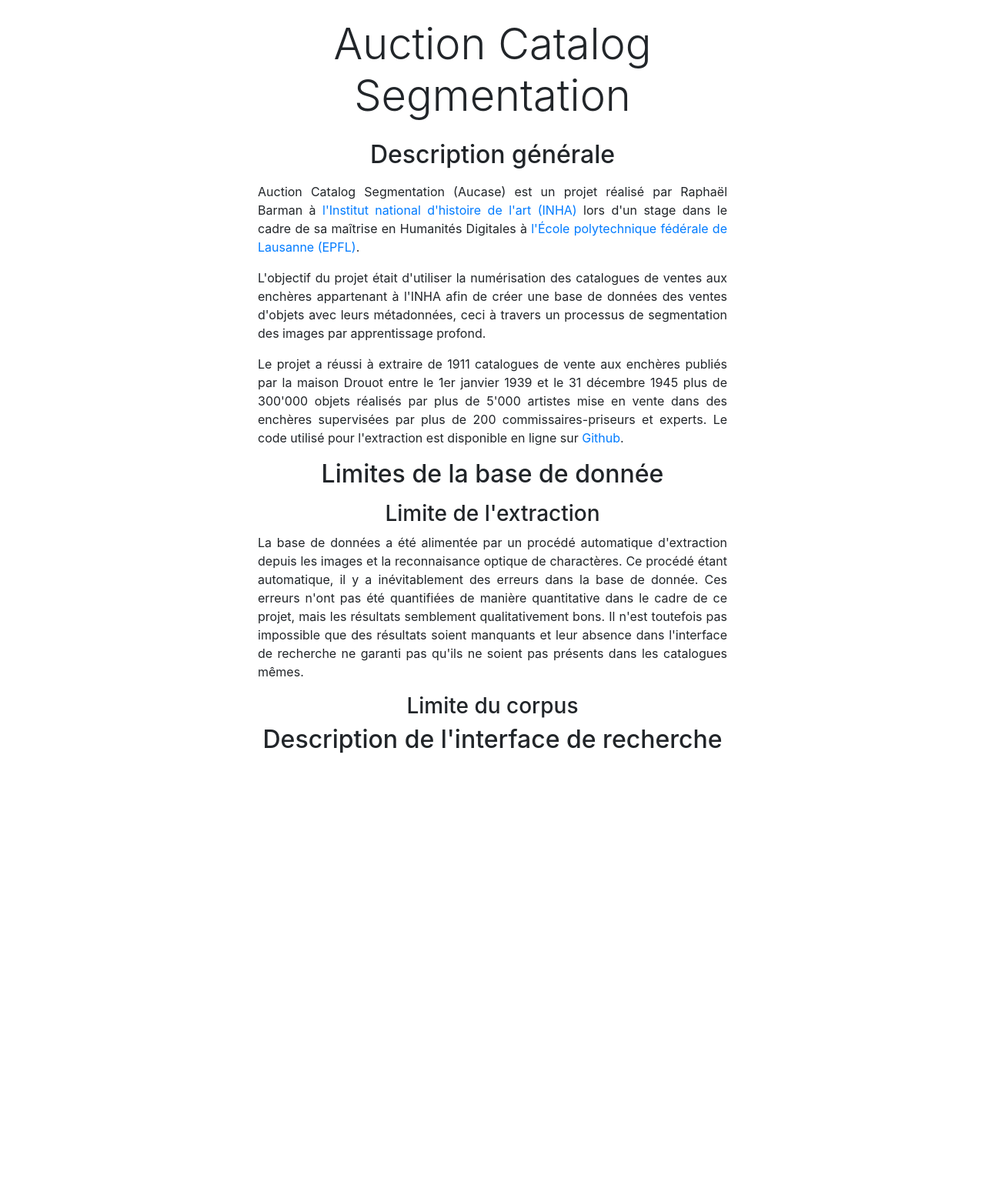
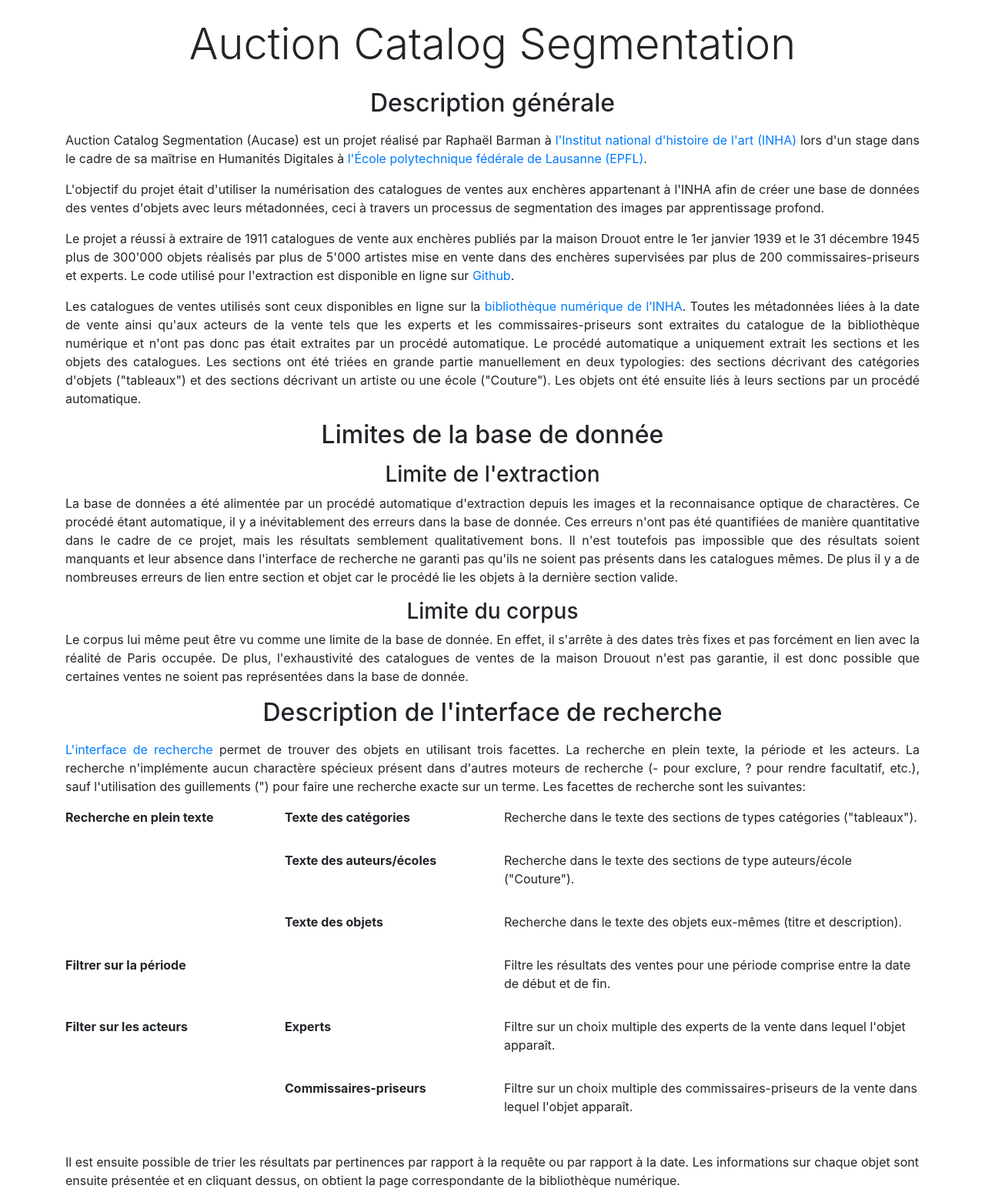
Before and after one commit to raphaelBarman/aucase-inha-frontend, a Flask app: page / in a window 1280 px wide. Shown: the part 56-1618 px from the top of the page at 77% size. Before the commit the page ends 1035 px from the top, so only its background shows below. Run offline with Flask 2, Linux system fonts and the light colour scheme; parts of the project's set-up code (start-up, migrations or seed data) failed here and were passed over; some libraries are stand-ins or nearby versions.

Commit message:
Updated homepage

```diff
--- a/app/templates/index.html
+++ b/app/templates/index.html
@@ -1,11 +1,6 @@
-{% extends "layout.html" %}
-{% block content %}
-<div class="container-fluid">
-    <div class="row mt-4">
-        <div class="col">
-        </div>
-        <div class="col-6">
-            <h1 class="text-center display-4" id="title">Auction Catalog Segmentation</h1>
+{% extends "layout.html" %} {% block content %}
+<div class="container">
+    <h1 class="text-center display-4 mt-4" id="title">Auction Catalog Segmentation</h1>
     <h2 class="text-center">Description générale</h2>
     <p class="text-justify">
         Auction Catalog Segmentation (Aucase) est un projet réalisé par Raphaël Barman à <a href="https://inha.fr">l'Institut national d'histoire de l'art (INHA)</a> lors d'un stage dans le cadre de sa maîtrise en Humanités Digitales à <a href="https://epfl.ch"> l'École polytechnique fédérale de Lausanne (EPFL)</a>.
@@ -17,19 +12,67 @@
     <p class="text-justify">
         Le projet a réussi à extraire de 1911 catalogues de vente aux enchères publiés par la maison Drouot entre le 1er janvier 1939 et le 31 décembre 1945 plus de 300'000 objets réalisés par plus de 5'000 artistes mise en vente dans des enchères supervisées par plus de 200 commissaires-priseurs et experts. Le code utilisé pour l'extraction est disponible en ligne sur <a href="https://github.com/raphaelBarman/aucase-inha">Github</a>.
     </p>
+    <p class="text-justify">
+        Les catalogues de ventes utilisés sont ceux disponibles en ligne sur la <a href="https://bibliotheque-numerique.inha.fr/collection/?&refine[Categories][]=Imprim%C3%A9s&refine[Categories][]=Imprim%C3%A9s$$$Catalogues%20de%20vente">bibliothèque numérique de l’INHA</a>. Toutes les métadonnées liées à la date de vente ainsi qu'aux acteurs de la vente tels que les experts et les commissaires-priseurs sont extraites du catalogue de la bibliothèque numérique et n'ont pas donc pas était extraites par un procédé automatique. Le procédé automatique a uniquement extrait les sections et les objets des catalogues. Les sections ont été triées en grande partie manuellement en deux typologies: des sections décrivant des catégories d'objets ("tableaux") et des sections décrivant un artiste ou une école ("Couture"). Les objets ont été ensuite liés à leurs sections par un procédé automatique.
+    </p>
+
     <h2 class="text-center">Limites de la base de donnée</h2>
     <h3 class="text-center">Limite de l'extraction</h3>
     <p class="text-justify">
-                La base de données a été alimentée par un procédé automatique d'extraction depuis les images et la reconnaisance optique de charactères. Ce procédé étant automatique, il y a inévitablement des erreurs dans la base de donnée. Ces erreurs n'ont pas été quantifiées de manière quantitative dans le cadre de ce projet, mais les résultats semblement qualitativement bons. Il n'est toutefois pas impossible que des résultats soient manquants et leur absence dans l'interface de recherche ne garanti pas qu'ils ne soient pas présents dans les catalogues mêmes.
+        La base de données a été alimentée par un procédé automatique d'extraction depuis les images et la reconnaisance optique de charactères. Ce procédé étant automatique, il y a inévitablement des erreurs dans la base de donnée. Ces erreurs n'ont pas été quantifiées de manière quantitative dans le cadre de ce projet, mais les résultats semblement qualitativement bons. Il n'est toutefois pas impossible que des résultats soient manquants et leur absence dans l'interface de recherche ne garanti pas qu'ils ne soient pas présents dans les catalogues mêmes. De plus il y a de nombreuses erreurs de lien entre section et objet car le procédé lie les objets à la dernière section valide.
     </p>
     <h3 class="text-center">Limite du corpus</h3>
+    <p class="text-justify">
+        Le corpus lui même peut être vu comme une limite de la base de donnée. En effet, il s'arrête à des dates très fixes et pas forcément en lien avec la réalité de Paris occupée. De plus, l'exhaustivité des catalogues de ventes de la maison Drouout n'est pas garantie, il est donc possible que certaines ventes ne soient pas représentées dans la base de donnée.
+    </p>
     <h2 class="text-center">Description de l'interface de recherche</h2>
     <p class="text-justify">
+        <a href="/search">L'interface de recherche</a> permet de trouver des objets en utilisant trois facettes. La recherche en plein texte, la période et les acteurs. La recherche n'implémente aucun charactère spécieux présent dans d'autres moteurs de recherche (- pour exclure, ? pour rendre facultatif, etc.), sauf l'utilisation des guillements (") pour faire une recherche exacte sur un terme. Les facettes de recherche sont les suivantes:
+        <dl class="row">
+            <dt class="col-sm-3">Recherche en plein texte</dt>
+            <dd class="col-sm-9">
+                <dl class="row">
+                    <dt class="col-sm-4">Texte des catégories</dt>
+                    <dd class="col-sm-8">Recherche dans le texte des sections de types catégories ("tableaux").</dd>
+                </dl>
+            </dd>
+            <dt class="col-sm-3"></dt>
+            <dd class="col-sm-9">
+                <dl class="row">
+                    <dt class="col-sm-4">Texte des auteurs/écoles</dt>
+                    <dd class="col-sm-8">Recherche dans le texte des sections de type auteurs/école ("Couture").</dd>
+                </dl>
+            </dd>
+            <dt class="col-sm-3"></dt>
+            <dd class="col-sm-9">
+                <dl class="row">
+                    <dt class="col-sm-4">Texte des objets</dt>
+                    <dd class="col-sm-8">Recherche dans le texte des objets eux-mêmes (titre et description).</dd>
+                </dl>
+            </dd>
+            <dt class="col-sm-3">Filtrer sur la période</dt>
+            <dd class="col-sm-9">
+                <dl class="row">
+                    <dt class="col-sm-4"></dt>
+                    <dd class="col-sm-8">Filtre les résultats des ventes pour une période comprise entre la date de début et de fin.</dd>
+                </dl>
+            </dd>
+            <dt class="col-sm-3">Filter sur les acteurs</dt>
+            <dd class="col-sm-9">
+                <dl class="row">
+                    <dt class="col-sm-4">Experts</dt>
+                    <dd class="col-sm-8">Filtre sur un choix multiple des experts de la vente dans lequel l'objet apparaît.</dd>
+                </dl>
+            </dd>
+            <dt class="col-sm-3"></dt>
+            <dd class="col-sm-9">
+                <dl class="row">
+                    <dt class="col-sm-4">Commissaires-priseurs</dt>
+                    <dd class="col-sm-8">Filtre sur un choix multiple des commissaires-priseurs de la vente dans lequel l'objet apparaît.</dd>
+                </dl>
+            </dd>
+        </dl>
+        Il est ensuite possible de trier les résultats par pertinences par rapport à la requête ou par rapport à la date. Les informations sur chaque objet sont ensuite présentée et en cliquant dessus, on obtient la page correspondante de la bibliothèque numérique.
     </p>
-
-        </div>
-        <div class="col">
-        </div>
-    </div>
 </div>
 {% endblock %}
```
Lines whose indentation alone changed are shown as unchanged.
